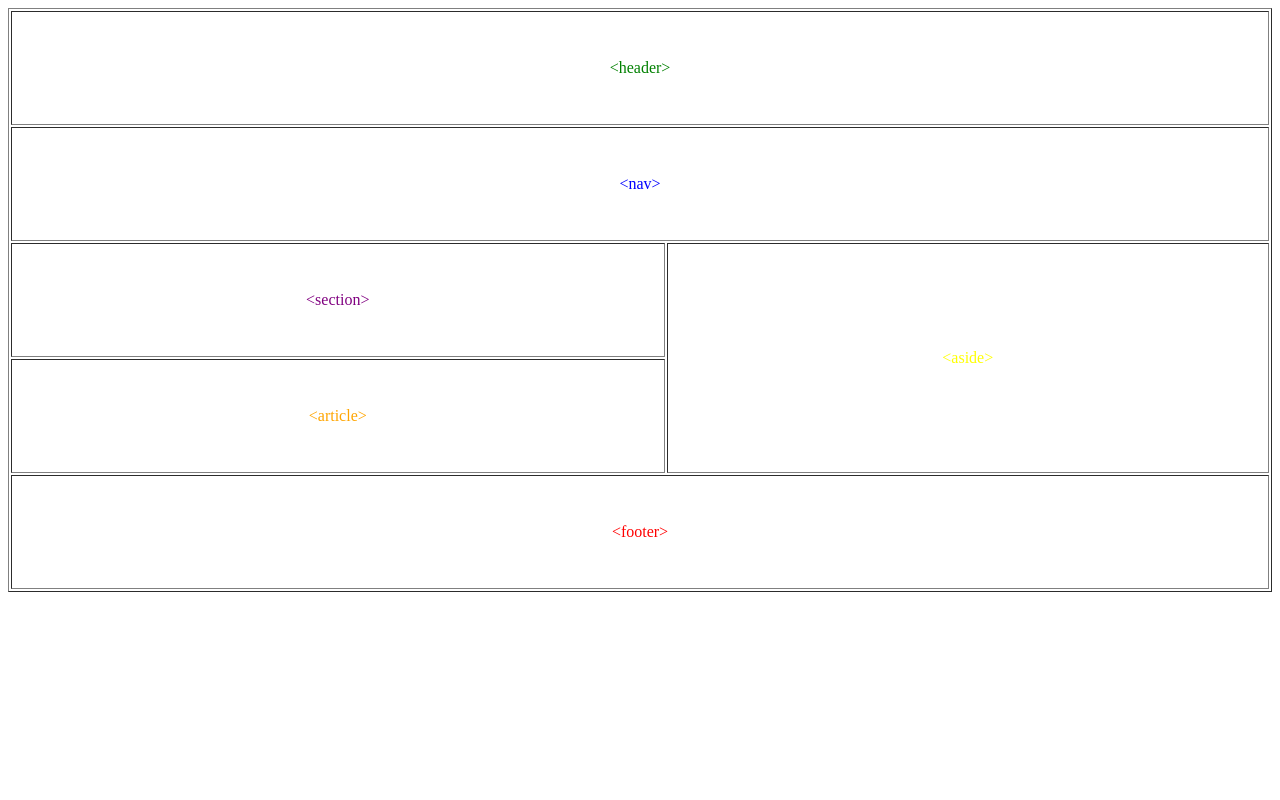
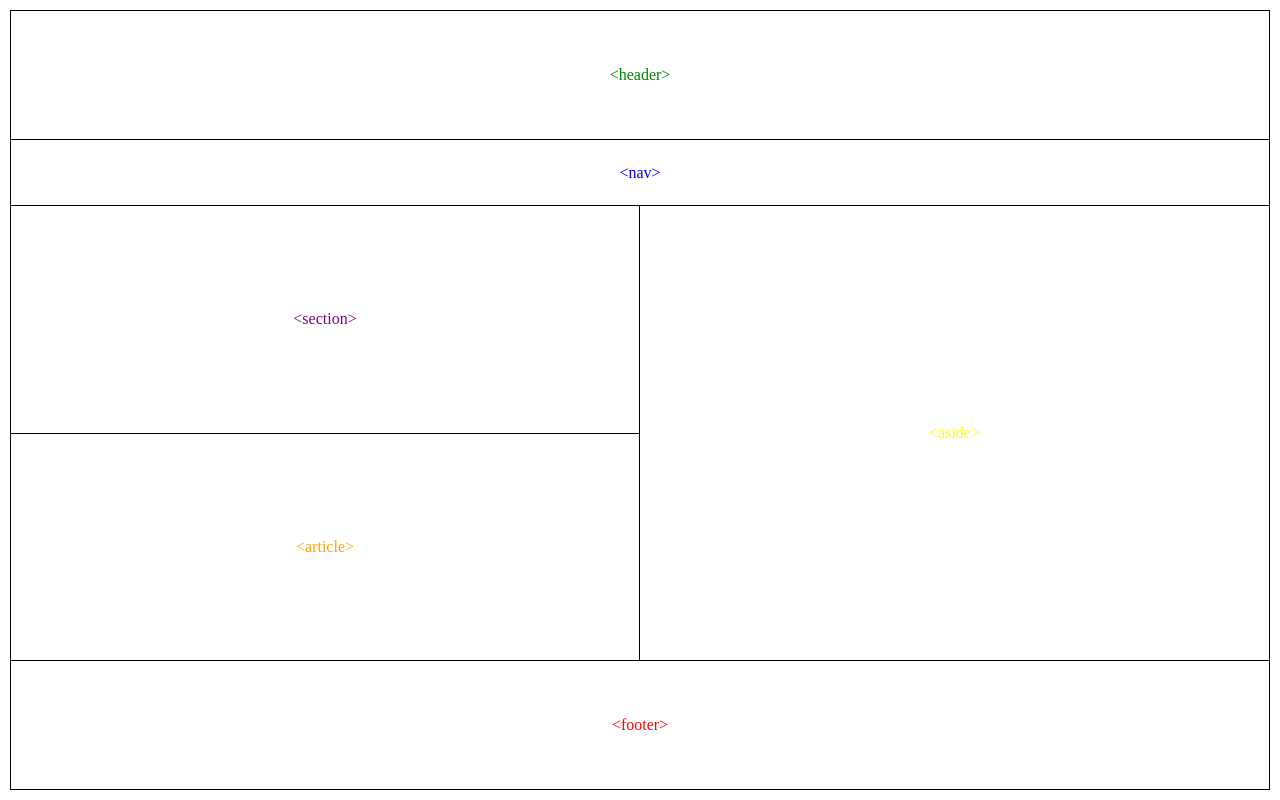
Before and after one commit to rizqyazhar/koda-b10-html4, a plain HTML site: page index.html in a window 1280 px wide. Drawn offline with Linux system fonts and the light colour scheme.

Commit message:
feat: apply grid

```diff
--- a/index.html
+++ b/index.html
@@ -4,27 +4,18 @@
     <meta charset="UTF-8" />
     <meta name="viewport" content="width=device-width, initial-scale=1.0" />
     <title>Semantic Tag HTML</title>
+    <link rel="stylesheet" href="style.css" />
   </head>
   <body>
-    <table border="1" align="center" width="100%" cellpadding="47">
-      <tbody align="center">
-        <tr>
-          <td colspan="2"><font color="green">&lt;header&gt;</font></td>
-        </tr>
-        <tr>
-          <td colspan="2"><font color="blue">&lt;nav&gt;</font></td>
-        </tr>
-        <tr>
-          <td><font color="purple">&lt;section&gt;</font></td>
-          <td rowspan="2"><font color="yellow">&lt;aside&gt;</font></td>
-        </tr>
-        <tr>
-          <td><font color="orange">&lt;article&gt;</font></td>
-        </tr>
-        <tr>
-          <td colspan="2"><font color="red">&lt;footer&gt;</font></td>
-        </tr>
-      </tbody>
-    </table>
+    <div class="container">
+      <header>&lt;header&gt;</header>
+      <nav>&lt;nav&gt;</nav>
+      <main>
+        <section>&lt;section&gt;</section>
+        <article>&lt;article&gt;</article>
+        <aside>&lt;aside&gt;</aside>
+      </main>
+      <footer>&lt;footer&gt;</footer>
+    </div>
   </body>
 </html>
--- /dev/null
+++ b/style.css
@@ -0,0 +1,92 @@
+* {
+  margin: 0;
+  padding: 0;
+  box-sizing: border-box;
+}
+
+header,
+nav,
+section,
+article,
+aside,
+footer {
+  display: grid;
+  justify-content: center;
+  align-items: center;
+}
+
+.container {
+  width: 100%;
+  min-height: 100dvh;
+  padding: 10px;
+}
+
+.container,
+main {
+  display: grid;
+  grid-template-columns: repeat(12, 1fr);
+  grid-template-rows: repeat(12, 1fr);
+}
+
+header,
+footer {
+  border: 1px solid #000;
+}
+
+section,
+article,
+aside {
+  border-top: 1px solid #000;
+  border-right: 1px solid #000;
+}
+
+section,
+article {
+  border-left: 1px solid #000;
+}
+
+nav {
+  border-left: 1px solid #000;
+  border-right: 1px solid #000;
+}
+
+header {
+  grid-row: 1 / 3;
+  grid-column: 1 / -1;
+  color: green;
+}
+
+nav {
+  grid-row: 3 / 4;
+  grid-column: 1 / -1;
+  color: blue;
+}
+
+main {
+  grid-row: 4 / 11;
+  grid-column: 1 / -1;
+}
+
+section {
+  grid-row: 1 / 7;
+  grid-column: 1 / 7;
+  color: purple;
+}
+
+article {
+  grid-row: 7 / 13;
+  grid-column: 1 / 7;
+  color: orange;
+}
+
+aside {
+  grid-row: 1 / 13;
+  grid-column: 7 / 13;
+  color: yellow;
+}
+
+footer {
+  grid-row: 11 / 13;
+  grid-column: 1 / -1;
+  color: red;
+}
```
